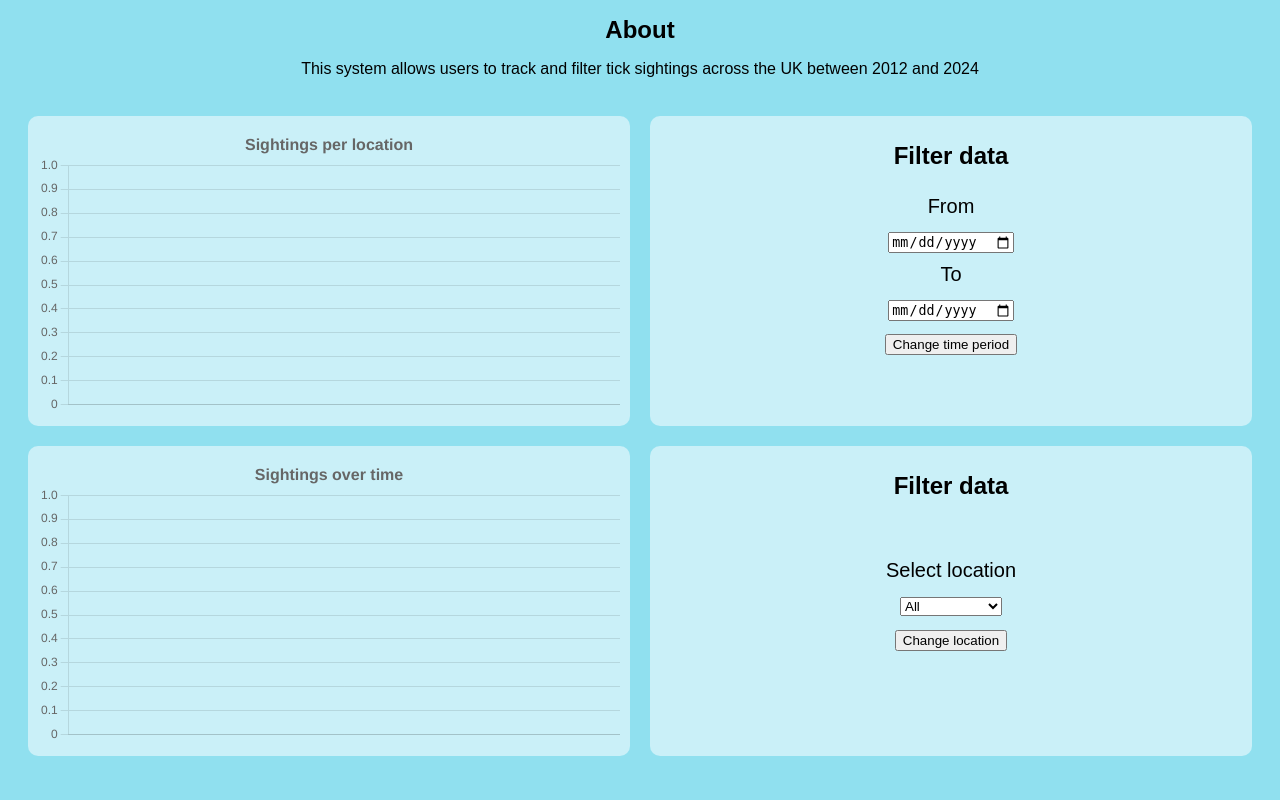
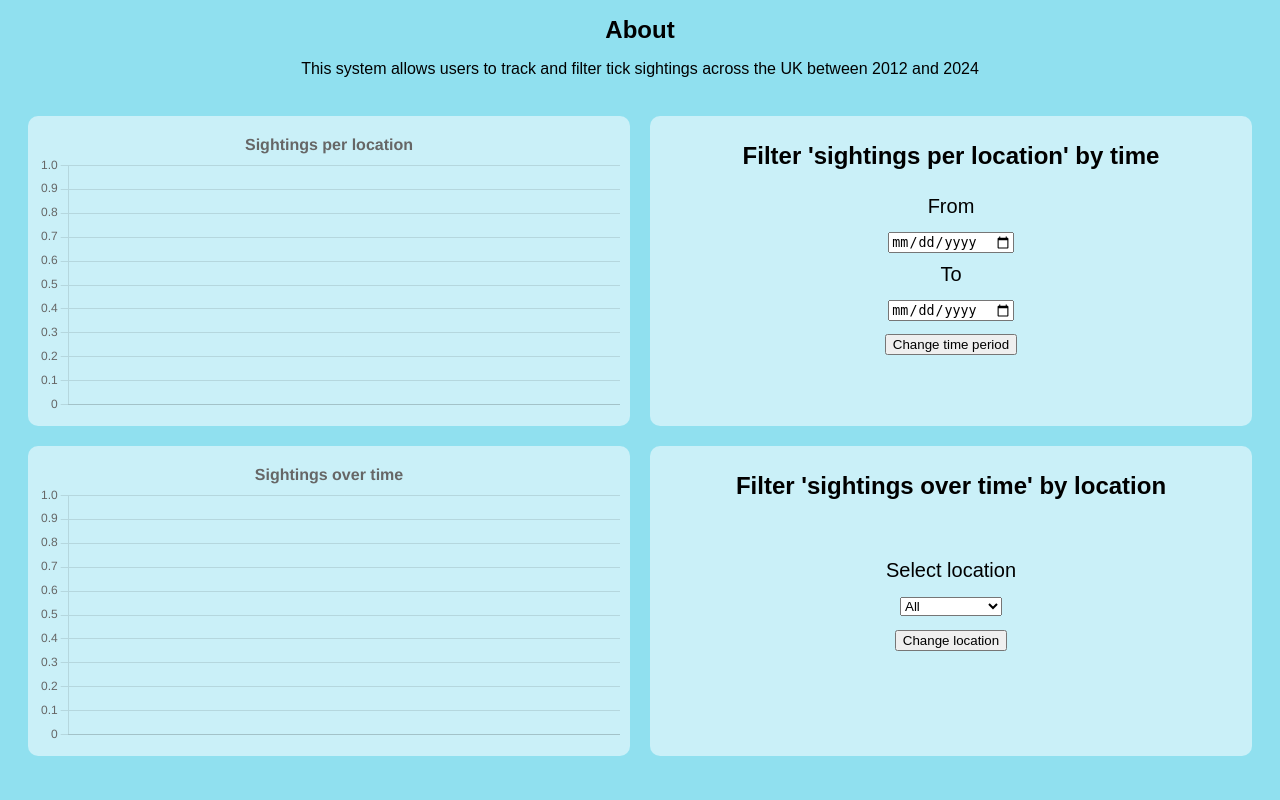
Before and after one commit to montana-rusa/tick_sightings, a Flask app: template project/templates/home.html in a window 1280 px wide. Run offline with Flask 3, Linux system fonts and the light colour scheme; the template is opened without the code that fills it, so the values that code supplies are empty; parts of the project's set-up code (start-up, migrations or seed data) failed here and were passed over.

Commit message:
make labels more clears

```diff
--- a/project/templates/home.html
+++ b/project/templates/home.html
@@ -23,7 +23,7 @@
   </div>
 
   <div>
-    <h1>Filter data</h1>
+    <h1>Filter 'sightings per location' by time</h1>
 
     <form action="/submit1" method="POST">
         <label for="start">From </label>
@@ -43,7 +43,7 @@
   </div>
 
   <div>
-    <h1>Filter data</h1>
+    <h1>Filter 'sightings over time' by location</h1>
     <br>
 
     <form action="/submit2" method="POST">
```
